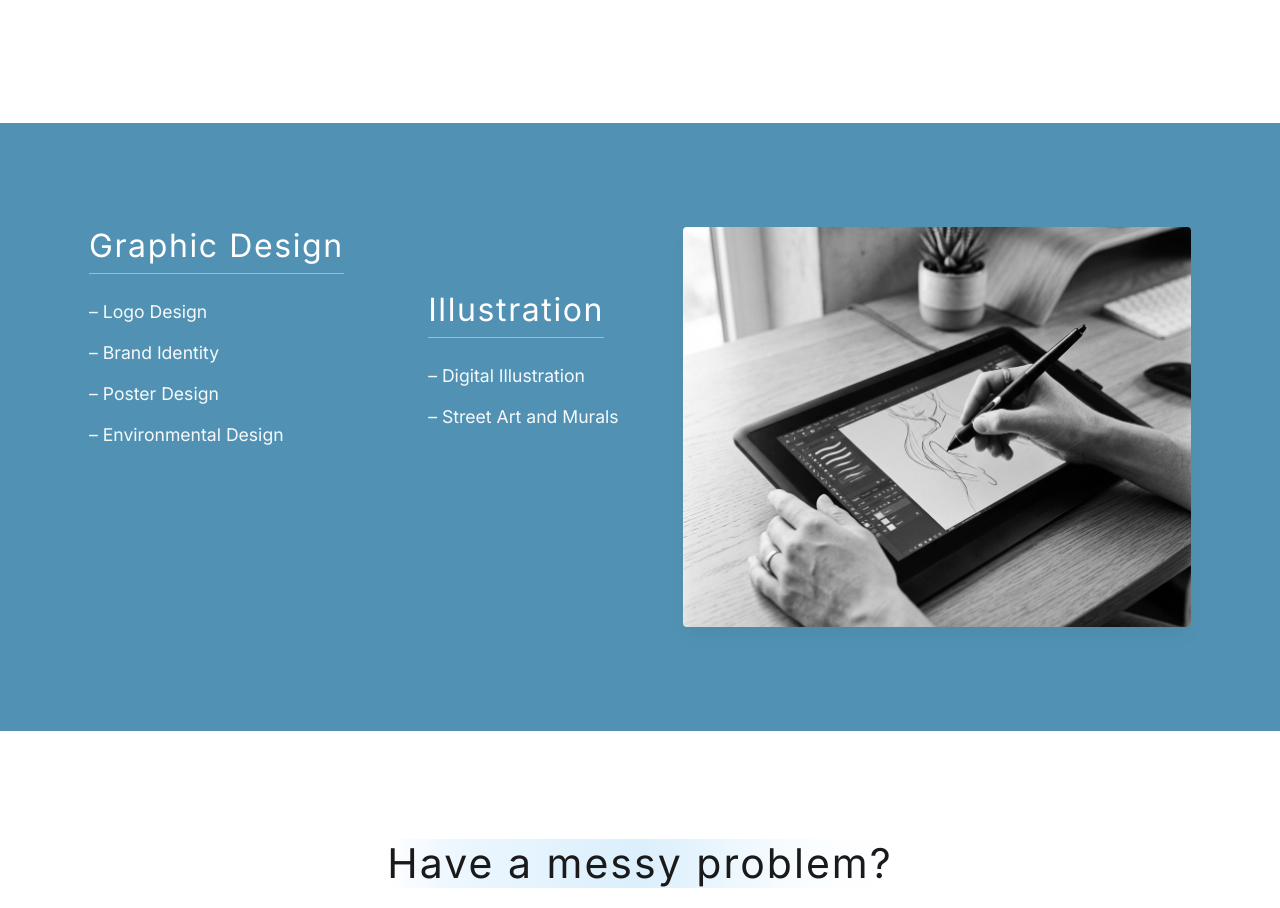
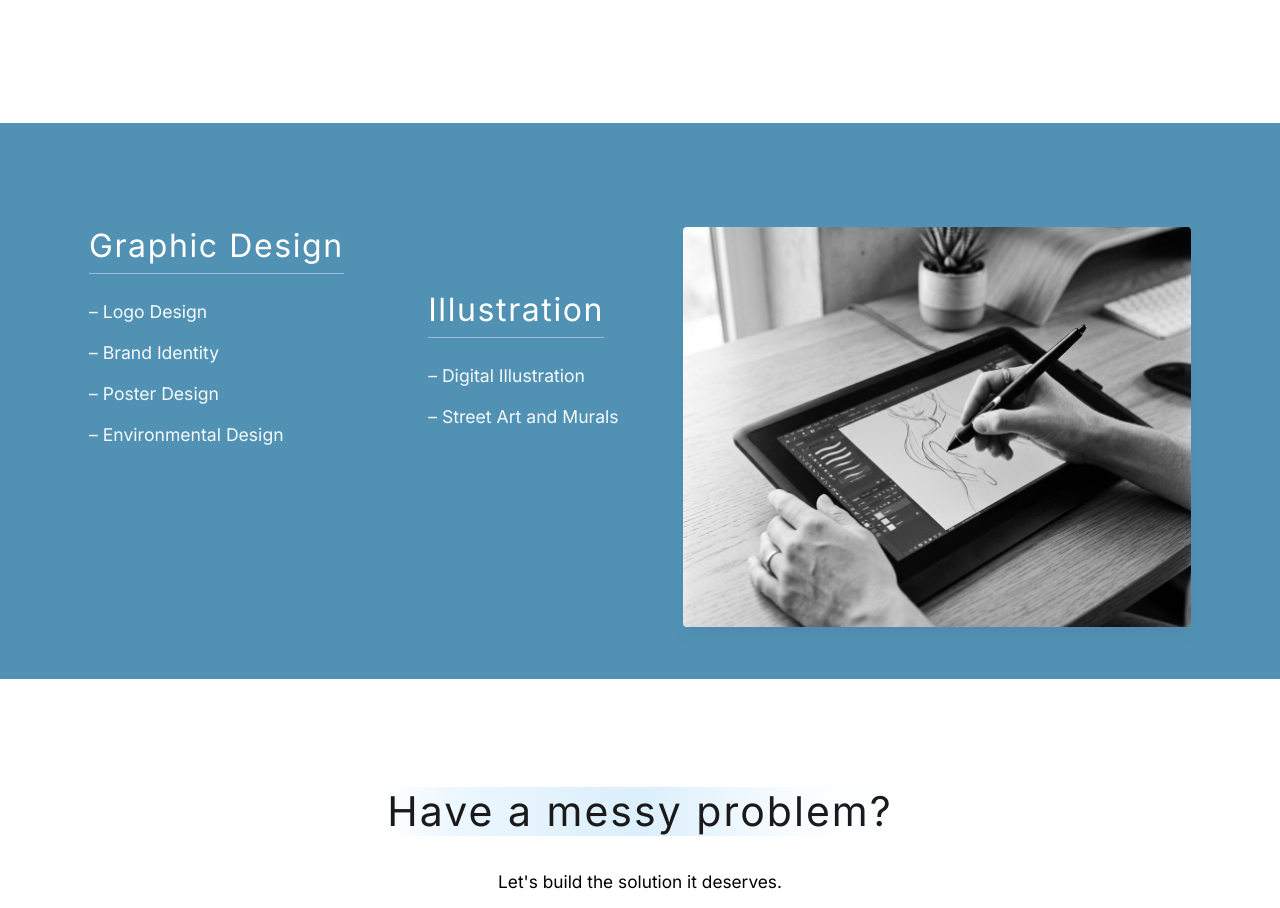
Before and after one commit to Irene2828/porfoliojuly, a Next.js app: page / in a window 1280 px wide. Shown: the part 960-1868 px from the top of the page. Built offline with nearby package versions, Linux system fonts and the light colour scheme; no server answers; the database is empty; a web font is replaced by a local one.

Commit message:
Design: cut capabilities section bottom padding by 50% (3.25rem)

```diff
--- a/src/app/components/Services.css
+++ b/src/app/components/Services.css
@@ -1,6 +1,6 @@
 .services-section {
   background-color: rgba(63, 135, 172, 0.9); /* brand teal at 90% opacity */
-  padding: 6.5rem 0 6.5rem;
+  padding: 6.5rem 0 3.25rem;
 }
 
 .services-layout {
```
